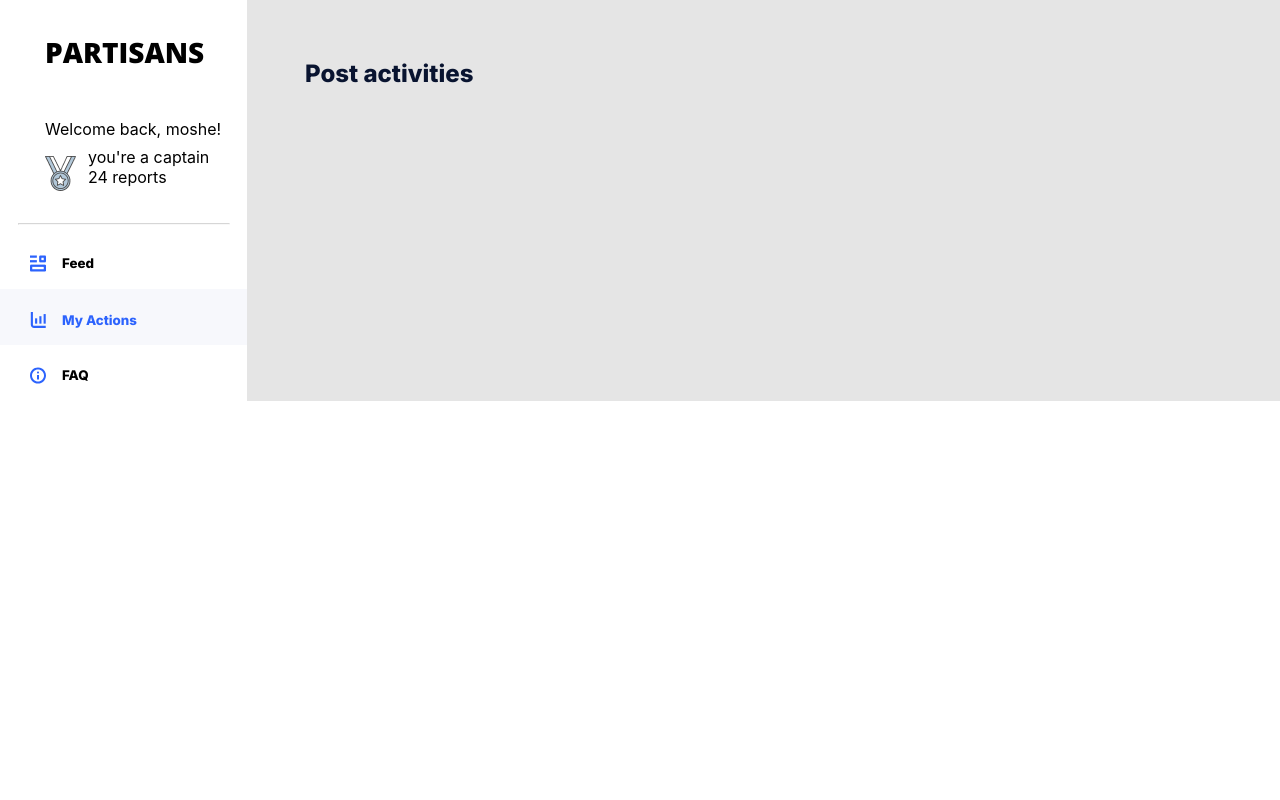
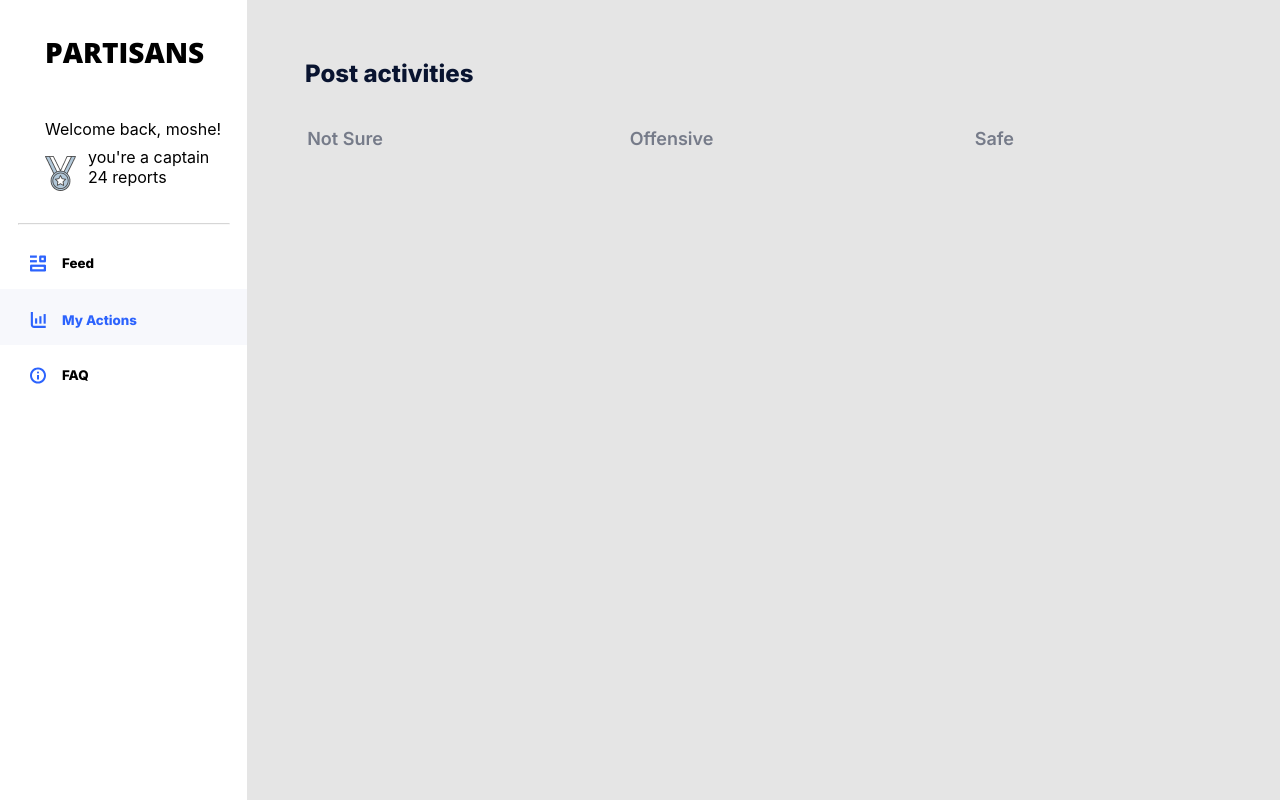
Before and after one commit to YoniTint/Brave_Together_React, a React (Create React App) app: page /actions in a window 1280 px wide. Shown: the top 800 px of the page. Built offline with nearby package versions, Linux system fonts and the light colour scheme.

Commit message:
Action menu button basic done.

```diff
--- a/src/App.js
+++ b/src/App.js
@@ -32,7 +32,7 @@ const MainPageStyle = styled.div`
   display: flex;
   background-color: rgb(229, 229, 229);
   text-align: center;
-  height: 100%;
+  height: 100vh;
   width: 100%;
 `;
 export default App;
--- a/src/Components/MyActions/ActionMenu.jsx
+++ b/src/Components/MyActions/ActionMenu.jsx
@@ -1,8 +1,9 @@
 import React from "react";
 import styled from "styled-components";
+import { ActionMenuButton } from "./ActionMenuButton";
 
 
-const menuOptions = [
+const menuButtons = [
   { name: "Not Sure"},
   { name: "Offensive"},
   { name: "Safe"},
@@ -14,9 +15,9 @@ export default function ActionMenu({  }) {
     <Wrapper>
       <TitleStyle>{pageTitle}</TitleStyle>
       <MenuStyle>
-      {/* {menuOptions.map((menuOptions) => {
-          return <NavButton button={menuOptions} />;
-        })} */}
+      {menuButtons.map((menuButton) => {
+          return <ActionMenuButton menuButton={menuButton} key={menuButton.name}/>;
+        })}
 
       </MenuStyle>
 
@@ -50,7 +51,6 @@ width: 1054px;
 height: 40px;
 left: 305px;
 top: 128px;
+display: flex;
+justify-content: space-between;
 `
-const ButtonMenuStyle = styled.div`
-
-`
--- /dev/null
+++ b/src/Components/MyActions/ActionMenuButton.jsx
@@ -0,0 +1,26 @@
+import React from "react";
+import styled from "styled-components";
+
+export function ActionMenuButton({menuButton}) {
+
+//   if (isCurrentURL) {
+//     buttonStyle.color = "#2C63FD";
+//     buttonStyle.backgroundColor = "#F7F8FC";
+//   }
+  return (
+    <ButtonStyle>
+
+      {menuButton.name}
+    </ButtonStyle>
+  );
+
+}
+const ButtonStyle = styled.div`
+width: 80px;
+height: 22px;
+font-family: 'Inter';
+font-weight: 500;
+font-size: 18px;
+color: #091430;
+opacity: 0.5;
+`
```
